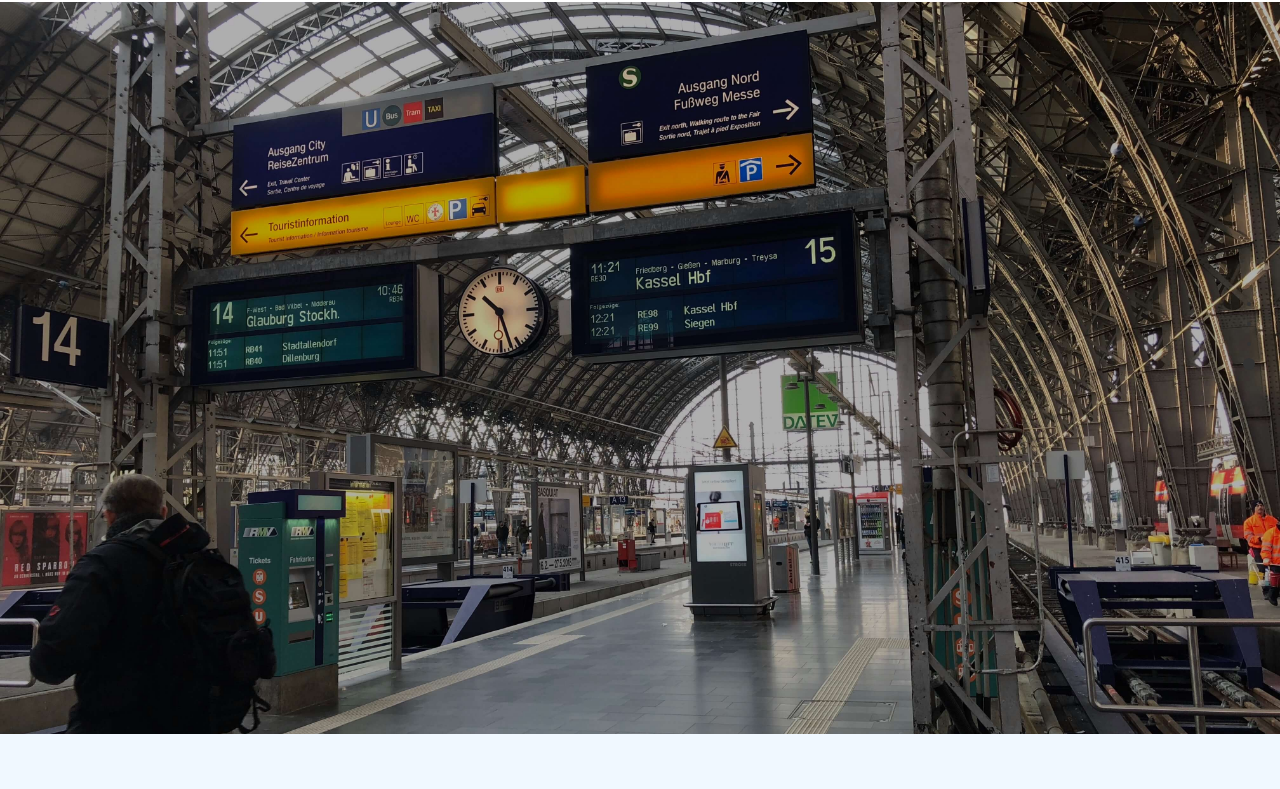
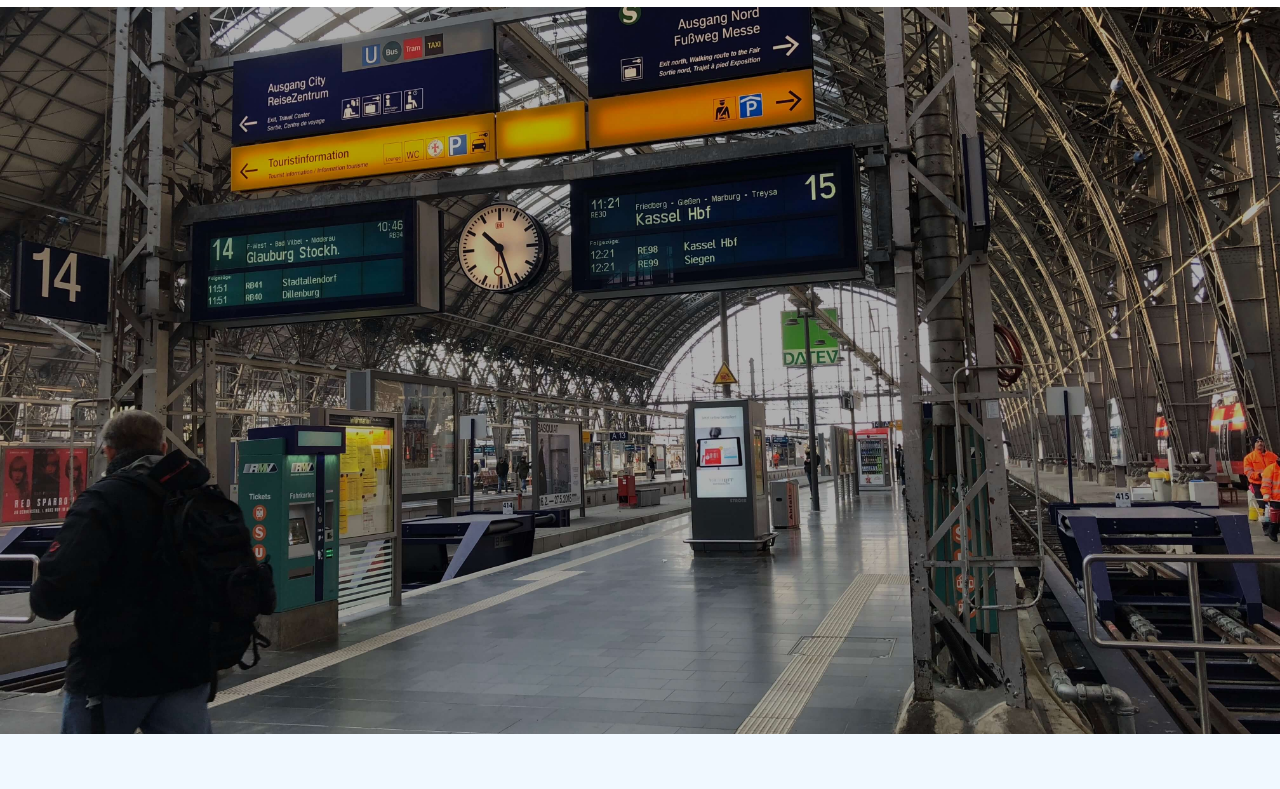
Before and after one commit to RitaChan0401/Blog, a plain HTML site: page TopPage.html in a window 1280 px wide. Shown: the part 66-855 px from the top of the page. Drawn offline with nearby package versions, Linux system fonts and the light colour scheme.

Commit message:
背景の変更

```diff
--- a/TopPage.html
+++ b/TopPage.html
@@ -43,10 +43,14 @@
         <div id="fullpage">
             <div class="section">
                 <ul class="slide">
+
                     <li><img src="img/IMG_0738.jpg" alt=""></li>
+                    <li><img src="img/IMG_0968.jpg" alt=""></li>
+                    <li><img src="img/IMG_1022.jpg" alt=""></li>
                     <li><img src="img/IMG_0733.jpg" alt=""></li>
-                    <li><img src="img/IMG_1022.jpg" alt=""></li>
-                    <li><img src="img/IMG_1422.jpg" alt=""></li>
+                    <li><img src="img/IMG_0889.jpg" alt=""></li>
+                    <li><img src="img/IMG_0968.jpg" alt=""></li>
+                    <li><img src="img/IMG_1566.jpg" alt=""></li>
                 </ul>
             </div>
             <div class="section">Some section</div>
--- a/css/SlideShow.css
+++ b/css/SlideShow.css
@@ -2,25 +2,17 @@ body{
     margin: 0;
     padding:0;
 }
-
-ul{
-    list-style: none; /*li要素のリストマーク（・）を消す*/
-    margin:0;
-    padding: 0;
-}
-
 .slide{
     position: absolute;
-    top: 0;
-    right: 0;
-    width: 100%;
-    height: 100%;
+    list-style: none; /*li要素のリストマーク（・）を消す*/
     z-index: 1;
+
 }
 .slide img{
-    visibility: hidden;
-    height: 0;
-    width: 0;
+    position: relative;
+    height:100vh;
+    width:100vw;
+    object-fit: cover; /*画像を中央の位置でトリミングする*/
 }
 .slide li {
     position: absolute;
```
Also changed, not shown: img/IMG_1022.jpg.
